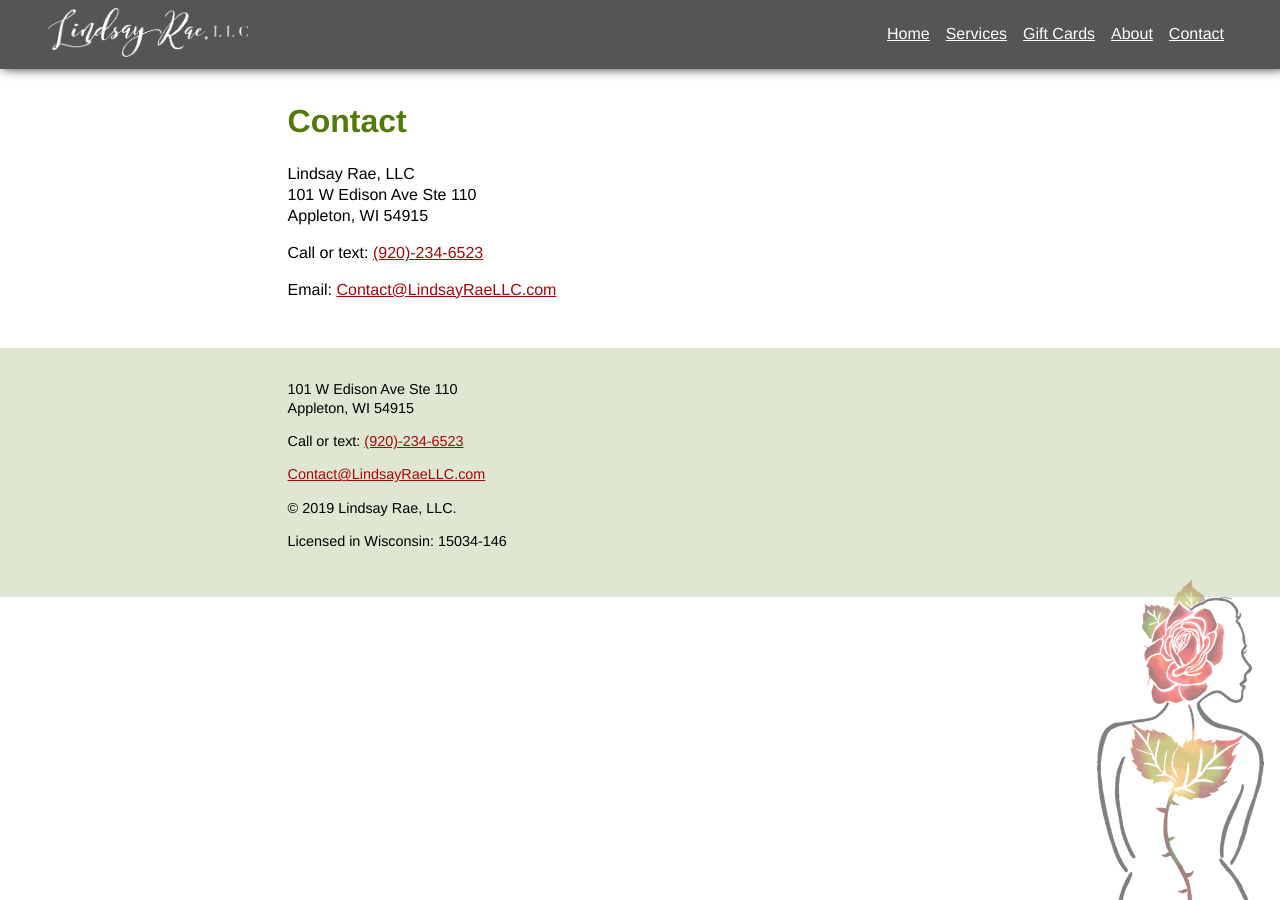
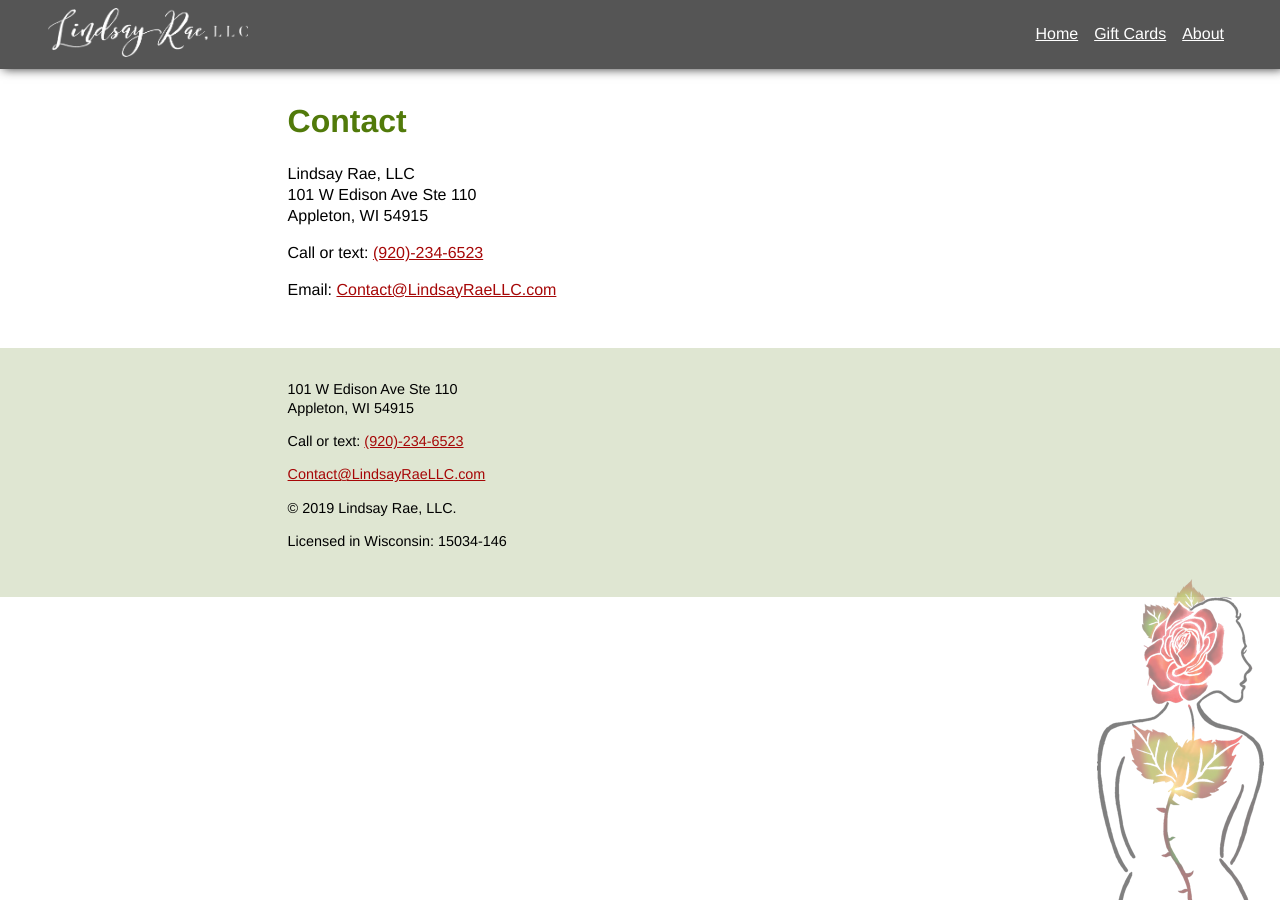
Before and after one commit to keithwyland/lindsayraellc.com, a Jekyll site: the page built from contact.html, in a window 1280 px wide. Built offline with Jekyll 4.4.1, drawn with Linux system fonts in a browser that asks for light colours.

Commit message:
Remove pages

```diff
--- a/_includes/header.html
+++ b/_includes/header.html
@@ -3,10 +3,8 @@
     <nav class="header-nav">
         <ul class="header-nav__list">
             <li><a href="/">Home</a></li>
-            <li><a href="/services">Services</a></li>
             <li><a href="https://squareup.com/gift/GHC7QJT16HSS9/order">Gift Cards</a></li>
             <li><a href="/about">About</a></li>
-            <li><a href="/contact">Contact</a></li>
         </ul>
     </nav>
 </header>
```
